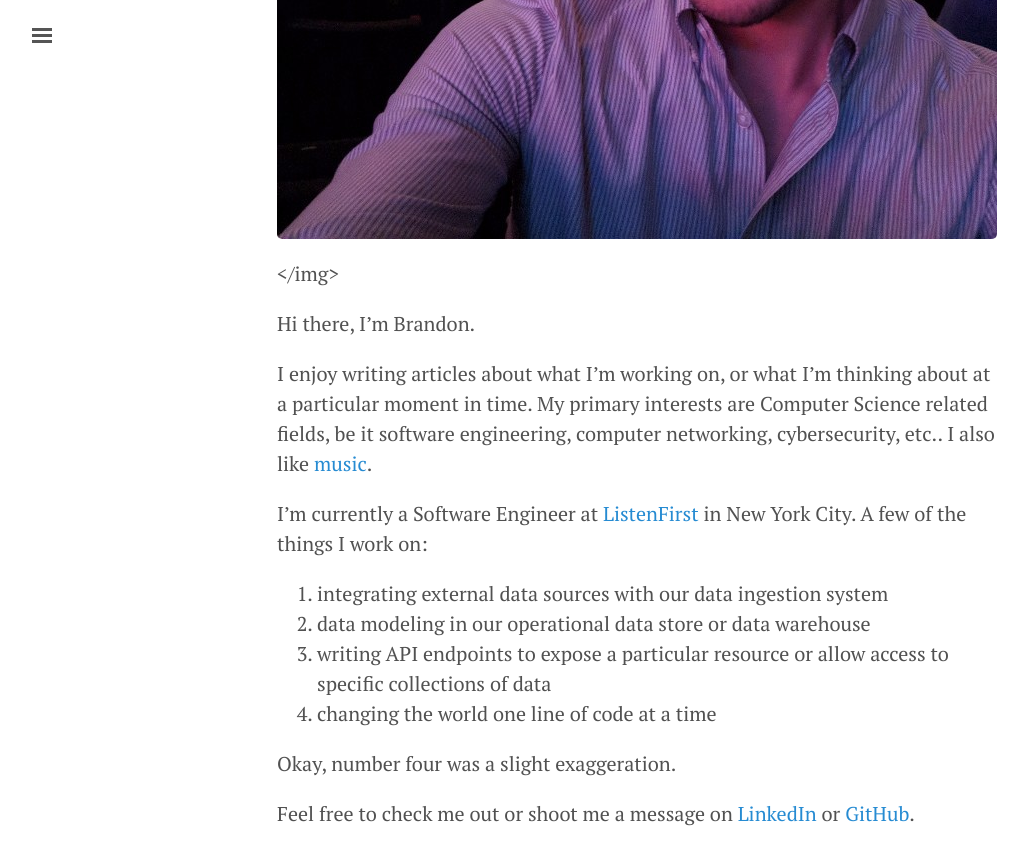
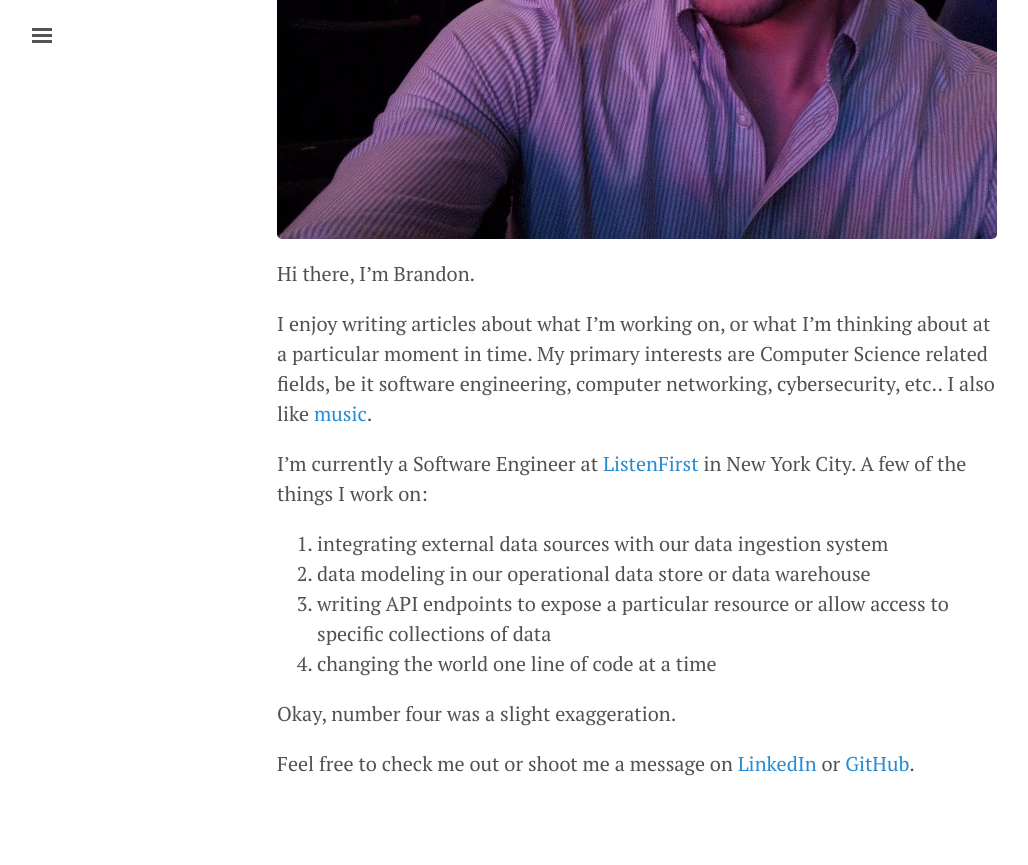
Before and after one commit to brandon-powers/brandon-powers.github.io, a Jekyll site: the page built from about.md, in a window 1280 px wide and 900 px high, scrolled down 913 px. Shown: the top 865 px of the window, without its empty margins (3-1031 px from the left). Built offline with Jekyll 4.4.1, drawn with Linux system fonts in a browser that asks for light colours.

Commit message:
Remove tag

```diff
--- a/about.md
+++ b/about.md
@@ -3,8 +3,7 @@
 title: About
 ---
 
-<img src="{{ site.baseurl }}/assets/images/concert.jpg">
-</img>
+<img src="{{ site.baseurl }}/assets/images/concert.jpg" />
 
 Hi there, I'm Brandon.
 
```
